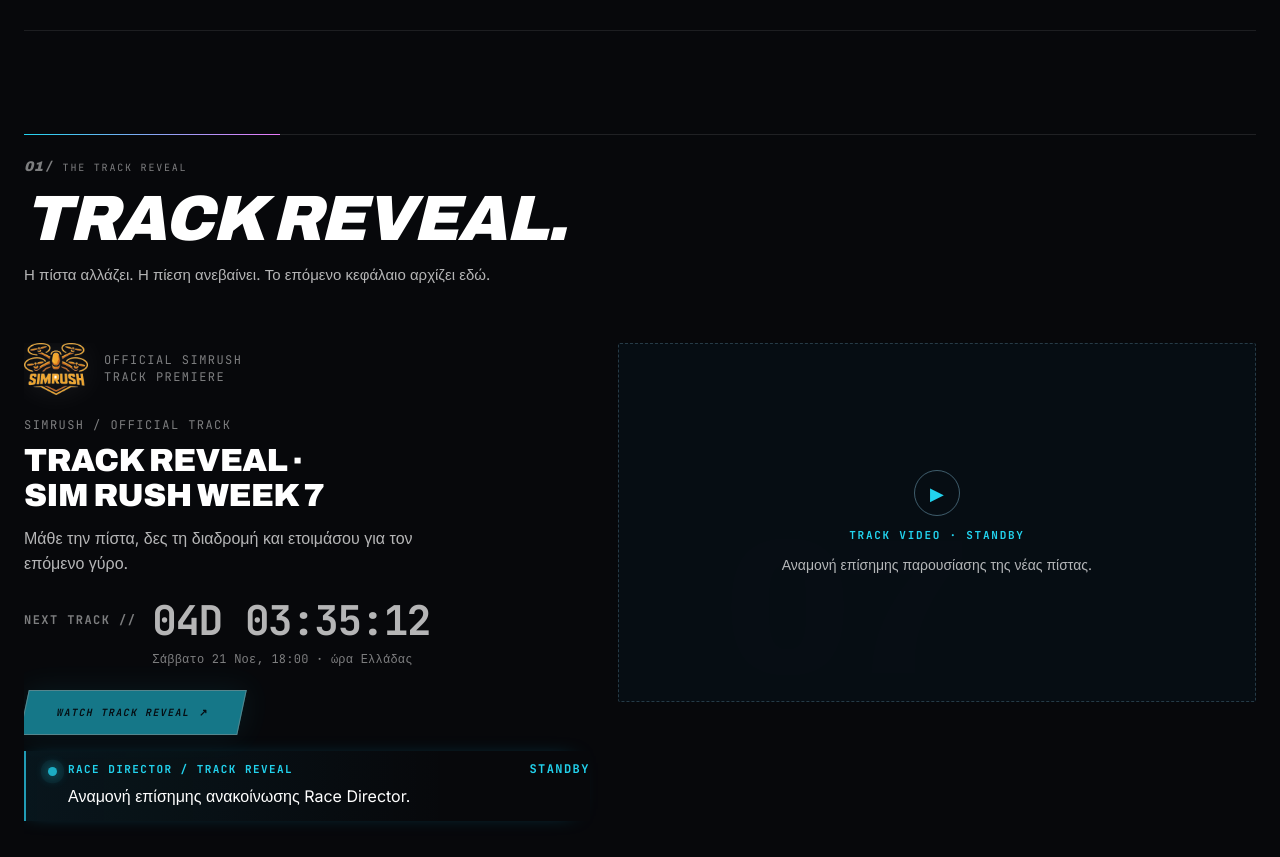
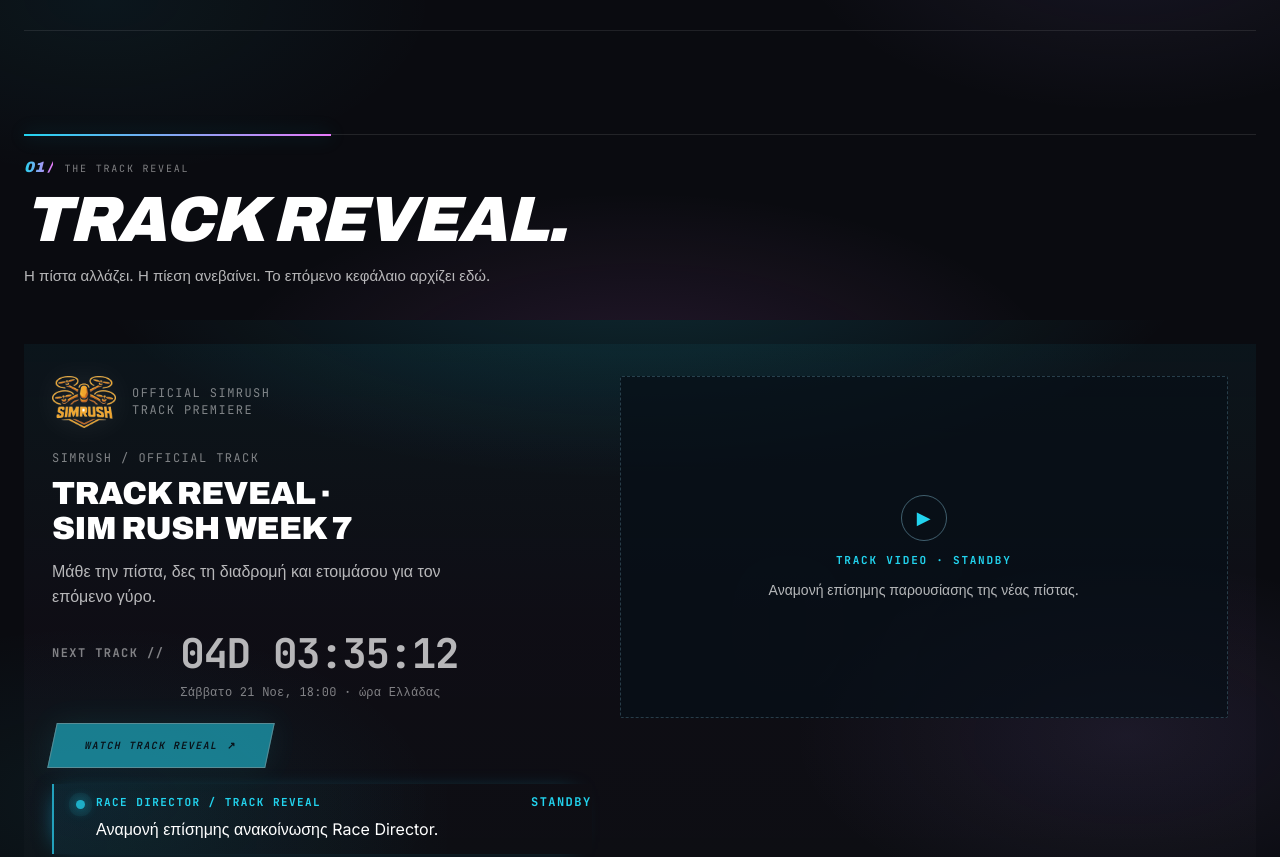
Before and after one commit to alefas9/DRH_Live-Leaderboard, a plain HTML site: page index.html in a window 1280 px wide. Shown: the part 1280-2137 px from the top of the page. Drawn offline with Linux system fonts and the light colour scheme; no server answers.

Commit message:
Add files via upload

```diff
--- a/brand.css
+++ b/brand.css
@@ -376,8 +376,16 @@
      — δεδομένα ανοιχτά, χωρίς κουτιά
    ═══════════════════════════════════════════════════════════════════════════ */
 
-/* ── Φόντο: καθαρό, σχεδόν μαύρο — ΟΧΙ grid παντού (θόρυβος) ── */
-body { background: #07080b; }
+/* ── Φόντο: σκούρο, ΑΛΛΑ με χρωματιστά glows (όχι flat μαύρο) ── */
+body {
+  background: #0a0b10;
+  background-image:
+    radial-gradient(ellipse 70% 45% at 50% -8%, rgba(34,211,238,.16), transparent 62%),
+    radial-gradient(ellipse 55% 40% at 50% 108%, rgba(232,121,249,.12), transparent 60%),
+    radial-gradient(ellipse 45% 38% at 88% 52%, rgba(167,139,250,.09), transparent 58%),
+    radial-gradient(ellipse 45% 38% at 8% 60%, rgba(34,211,238,.06), transparent 58%);
+  background-attachment: fixed;
+}
 
 /* ── SECTION HEAD — ανοιχτό, με gradient νήμα στην κορυφή ── */
 .section-head {
@@ -395,9 +403,10 @@ body { background: #07080b; }
   position: absolute;
   top: -1px;
   left: 0;
-  width: clamp(120px, 20vw, 280px);
-  height: 1px;
+  width: clamp(160px, 24vw, 340px);
+  height: 2px;
   background: linear-gradient(90deg, var(--cyan), var(--fuchsia));
+  box-shadow: 0 0 18px rgba(34,211,238,.35);
 }
 
 .section-head .sh-left {
@@ -419,10 +428,14 @@ body { background: #07080b; }
   font-family: var(--f-d, "Archivo", sans-serif);
   font-style: italic;
   font-weight: 900;
-  font-size: 14px;
-  color: var(--cyan);
+  font-size: 15px;
   letter-spacing: .02em;
   opacity: 1;
+  background: linear-gradient(90deg, var(--cyan), var(--fuchsia));
+  -webkit-background-clip: text;
+  background-clip: text;
+  -webkit-text-fill-color: transparent;
+  color: transparent;
 }
 .section-head h2 {
   font-family: var(--f-d, "Archivo", sans-serif);
@@ -454,12 +467,24 @@ body { background: #07080b; }
 
 /* ── CARDS — ανοιχτά, χωρίς κουτί. Μόνο μια απαλή κάτω γραμμή όπου χρειάζεται ── */
 .card {
-  background: transparent !important;
+  background: linear-gradient(180deg, rgba(34,211,238,.05) 0%, rgba(232,121,249,.02) 50%, rgba(255,255,255,.012) 100%) !important;
   box-shadow: none !important;
   border-radius: 0 !important;
   border: 0 !important;
-  border-bottom: 1px solid rgba(255,255,255,.08) !important;
-  padding: 0 0 clamp(24px, 3vw, 40px) 0 !important;
+  border-bottom: 1px solid rgba(255,255,255,.1) !important;
+  padding: clamp(20px, 3vw, 32px) clamp(16px, 2.5vw, 28px) clamp(24px, 3vw, 40px) !important;
+}
+.podium-card,
+.intel-card,
+#live-card,
+.tf-card,
+.margin-card,
+.ch-card,
+.drh-official-active,
+.drh-official-resolved,
+.drh-breakthrough-panel,
+.drh-rivalry-panel {
+  background-image: linear-gradient(180deg, #22d3ee14 0%, #e879f90a 50%, #ffffff03 100%) !important;
 }
 .card::after,
 .card::before {
@@ -477,7 +502,6 @@ body { background: #07080b; }
 .drh-official-resolved,
 .drh-breakthrough-panel,
 .drh-rivalry-panel {
-  background: transparent !important;
   box-shadow: none !important;
   border-radius: 0 !important;
   border: 0 !important;
@@ -530,7 +554,6 @@ body { background: #07080b; }
 
 /* ── #challenges — το ch-card ανοίγει, το ch-top γίνεται section-head ── */
 #challenges .ch-card {
-  background: transparent !important;
   box-shadow: none !important;
   border: 0 !important;
   border-radius: 0 !important;
@@ -593,7 +616,6 @@ body { background: #07080b; }
 /* Τα εσωτερικά cards των duels ανοίγουν επίσης */
 #challenges .drh-official-active,
 #challenges .drh-official-resolved {
-  background: transparent !important;
   box-shadow: none !important;
   border: 0 !important;
   border-bottom: 1px solid rgba(255,255,255,.08) !important;
@@ -603,7 +625,6 @@ body { background: #07080b; }
 /* ── #championship — tf-card & margin-card ανοίγουν, τίτλοι italic ── */
 #championship .tf-card,
 #championship .margin-card {
-  background: transparent !important;
   box-shadow: none !important;
   border: 0 !important;
   border-radius: 0 !important;
```
